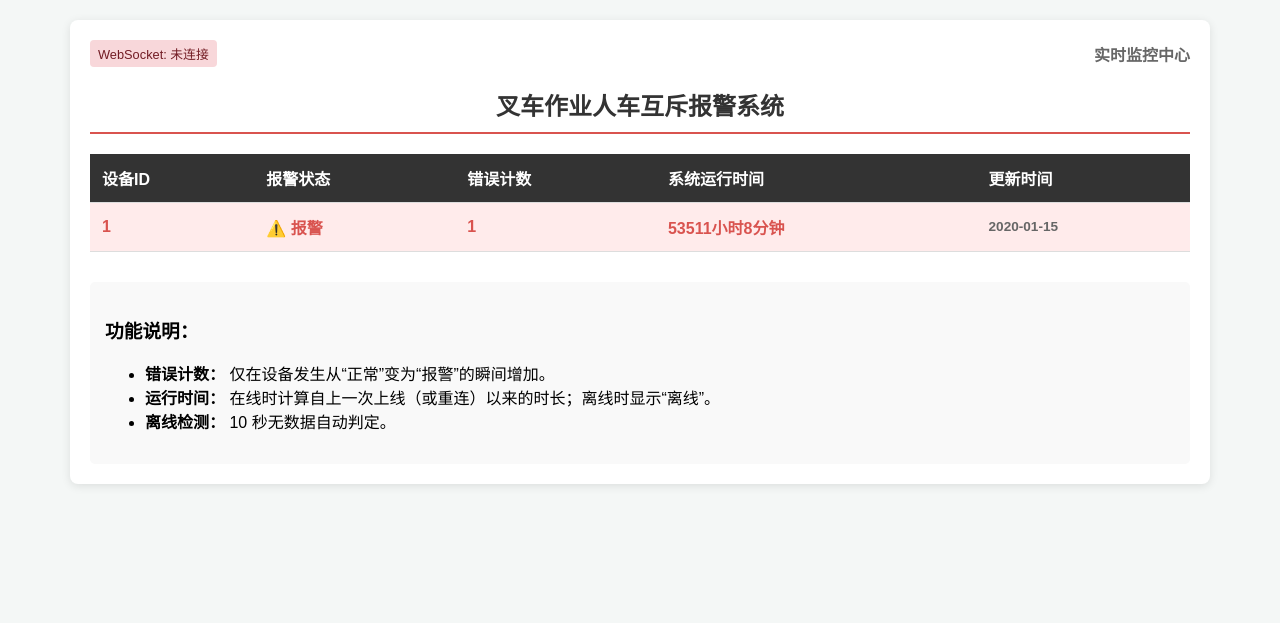
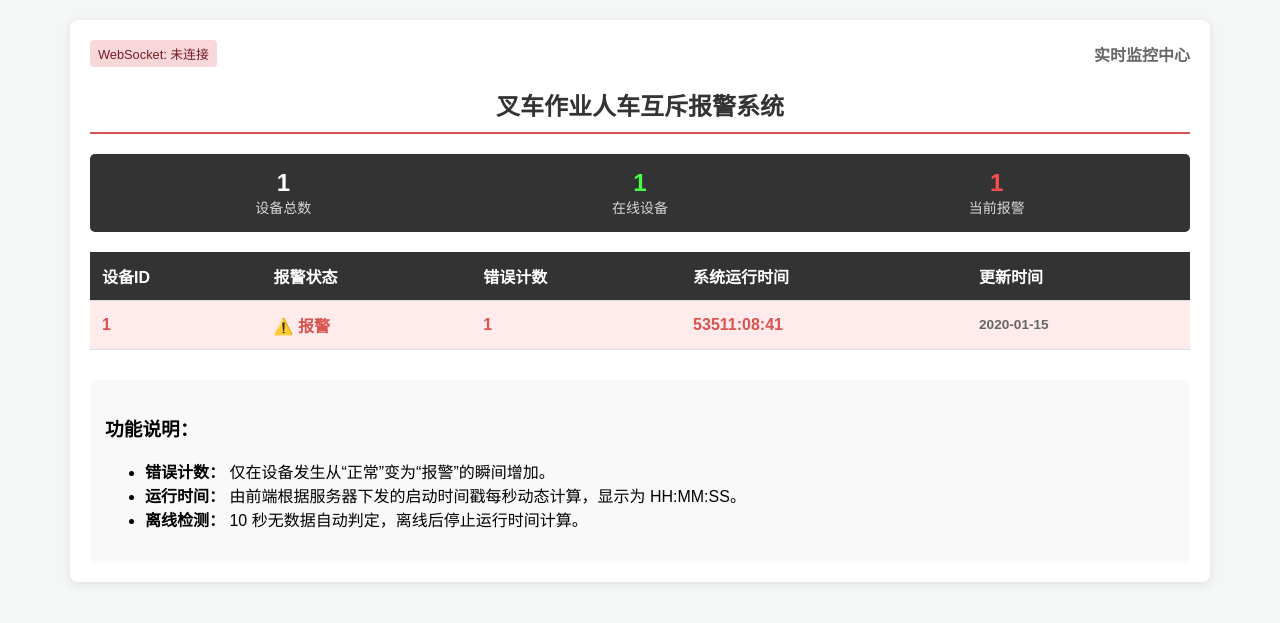
Before and after one commit to HaoxiangXia/yolo-forklift-safety-hub, a Flask app: page / in a window 1280 px wide. Shown: the top 623 px of the page. Run offline with Flask 3, Linux system fonts and the light colour scheme; tables that the repository leaves empty hold one stand-in row (values such as "Sample post"); some libraries are stand-ins or nearby versions.

Commit message:
运行时间前端计算优化，顶部统计栏功能实现

```diff
--- a/app.py
+++ b/app.py
@@ -6,7 +6,6 @@ import eventlet
 eventlet.monkey_patch()
 
 import time
-import threading
 from datetime import datetime
 from flask import Flask, jsonify, render_template
 from flask_socketio import SocketIO
@@ -14,25 +13,27 @@ import db
 import mqtt_client
 
 app = Flask(__name__)
-# 初始化 SocketIO
-socketio = SocketIO(app, cors_allowed_origins="*")
+# 显式指定 async_mode 为 eventlet
+socketio = SocketIO(app, cors_allowed_origins="*", async_mode='eventlet')
 
-# 初始化数据库（创建新表结构）
+# 初始化数据库
 db.init_db()
 
-# 将 SocketIO 实例传递给 MQTT 模块
+# 配置 MQTT 并传递 SocketIO
 mqtt_client.set_socketio(socketio)
-# 启动 MQTT 订阅客户端
 mqtt_client_inst = mqtt_client.start_mqtt()
 
-def offline_check_thread():
+def offline_check_loop():
     """
-    后台线程：每 5 秒检查一次设备在线状态
-    规则：超过 10 秒未上报则判定为离线
+    后台循环：每 5 秒检查一次离线
+    在 eventlet 架构下，使用 socketio.start_background_task 或 eventlet.spawn
     """
-    print("Offline detection thread started...")
+    print("Offline detection loop started...")
     while True:
         try:
+            # 必须使用 eventlet.sleep 而不是 time.sleep 来让出控制权
+            eventlet.sleep(5)
+
             devices = db.get_all_devices()
             now = datetime.now()
             changed = False
@@ -45,22 +46,19 @@ def offline_check_thread():
 
                     if diff > 10:
                         db.set_device_offline(dev['device_id'])
-                        print(f"Device {dev['device_id']} is now offline (last seen {diff}s ago)")
+                        print(f"Device {dev['device_id']} is now offline")
                         changed = True
 
             if changed:
-                latest_data = db.get_latest_status()
-                socketio.emit('device_update', latest_data)
+                full_data = db.get_latest_data_with_stats()
+                socketio.emit('device_update', full_data)
                 print("SocketIO: Broadcasted device_update (offline event)")
 
         except Exception as e:
-            print(f"Error in offline_check_thread: {e}")
+            print(f"Error in offline_check_loop: {e}")
 
-        time.sleep(5)
-
-# 启动离线检测后台线程
-daemon_thread = threading.Thread(target=offline_check_thread, daemon=True)
-daemon_thread.start()
+# 使用 SocketIO 提供的后台任务启动方式，它会自动适应 async_mode
+socketio.start_background_task(offline_check_loop)
 
 @app.route("/")
 def index():
@@ -69,21 +67,9 @@ def index():
 
 @app.route("/api/latest")
 def get_latest():
-    """API: 获取所有设备的最新状态"""
-    data = db.get_latest_status()
+    """API: 获取所有设备的最新状态及统计信息"""
+    data = db.get_latest_data_with_stats()
     return jsonify(data)
-
-# 如果不再需要历史记录接口，可以删除或保留，但注意数据库里现在主要维护实时状态
-@app.route("/api/history")
-def get_history_stub():
-    """历史记录接口（占位）"""
-    return jsonify([])
-
-@app.route("/test")
-def test():
-    socketio.emit("update", {"msg": "测试"})
-    return "ok"
-
 
 if __name__ == "__main__":
     socketio.run(app, host="0.0.0.0", port=5000, debug=False)
--- a/db.py
+++ b/db.py
@@ -1,8 +1,9 @@
 """
-SQLite 数据访问与表初始化
+SQLite 数据访问与表初始化 - 升级统计功能
 """
 
 import sqlite3
+import time
 from datetime import datetime
 
 DB_NAME = "alarm.db"
@@ -37,7 +38,6 @@ def init_db():
 def update_device_data(device_id, alarm):
     """
     当收到 MQTT 消息时更新设备数据
-    实现：boot_time 重置逻辑 和 error_count 累加逻辑
     """
     conn = get_db_connection()
     cursor = conn.cursor()
@@ -99,6 +99,26 @@ def get_all_devices():
     conn.close()
     return [dict(row) for row in rows]
 
+def get_latest_data_with_stats():
+    """
+    获取所有设备数据，并计算统计信息
+    返回格式: { devices: [...], stats: { total: X, online: Y, alarm: Z } }
+    """
+    devices = get_all_devices()
+    total = len(devices)
+    online = sum(1 for d in devices if d['online_status'] == 1)
+    # 只有在线且报警的才算作当前报警设备
+    alarm = sum(1 for d in devices if d['alarm_status'] == 1 and d['online_status'] == 1)
+
+    return {
+        "devices": devices,
+        "stats": {
+            "total": total,
+            "online": online,
+            "alarm": alarm
+        }
+    }
+
 def get_latest_status():
     """兼容旧接口"""
     return get_all_devices()
--- a/static/main.js
+++ b/static/main.js
@@ -1,38 +1,57 @@
 /**
  * 前端逻辑 - 升级版
- * 负责 WebSocket 连接、数据更新及运行时间实时刷新
+ * 1. 顶部统计栏实时更新
+ * 2. 运行时间前端每秒动态递增计算
  */
 
 document.addEventListener('DOMContentLoaded', () => {
     const tableBody = document.querySelector('#device-table tbody');
     const wsStatus = document.querySelector('#ws-status');
+
+    // 统计栏元素
+    const statTotal = document.getElementById('stat-total');
+    const statOnline = document.getElementById('stat-online');
+    const statAlarm = document.getElementById('stat-alarm');
+
     let devicesData = []; // 存储最新的设备列表
 
     /**
-     * 计算运行时间字符串
-     * @param {string} bootTimeStr 启动时间字符串
+     * 格式化运行时间为 HH:MM:SS
+     * @param {string} bootTimeStr 启动时间字符串 (YYYY-MM-DD HH:MM:SS)
      * @param {number} onlineStatus 0或1
      * @returns {string}
      */
-    function calculateUptime(bootTimeStr, onlineStatus) {
+    function formatRuntime(bootTimeStr, onlineStatus) {
         if (onlineStatus === 0) return '<span class="status-offline">离线</span>';
-        if (!bootTimeStr) return '-';
+        if (!bootTimeStr) return '00:00:00';
 
-        const bootDate = new Date(bootTimeStr);
+        // 将后端时间字符串转换为 Date 对象
+        const bootDate = new Date(bootTimeStr.replace(/-/g, '/'));
         const now = new Date();
-        const diffMs = now - bootDate;
+        const diffSec = Math.floor((now - bootDate) / 1000);
 
-        if (diffMs < 0) return '0小时0分钟';
+        if (diffSec < 0) return '00:00:00';
 
-        const diffMinutes = Math.floor(diffMs / (1000 * 60));
-        const hours = Math.floor(diffMinutes / 60);
-        const minutes = diffMinutes % 60;
+        const h = Math.floor(diffSec / 3600).toString().padStart(2, '0');
+        const m = Math.floor((diffSec % 3600) / 60).toString().padStart(2, '0');
+        const s = (diffSec % 60).toString().padStart(2, '0');
 
-        return `${hours}小时${minutes}分钟`;
+        return `${h}:${m}:${s}`;
     }
 
     /**
-     * 更新表格 DOM
+     * 更新统计栏显示
+     * @param {Object} stats
+     */
+    function updateStatsBar(stats) {
+        if (!stats) return;
+        statTotal.textContent = stats.total || 0;
+        statOnline.textContent = stats.online || 0;
+        statAlarm.textContent = stats.alarm || 0;
+    }
+
+    /**
+     * 渲染表格 DOM
      */
     function renderTable() {
         tableBody.innerHTML = '';
@@ -40,19 +59,21 @@ document.addEventListener('DOMContentLoaded', () => {
         devicesData.forEach(device => {
             const tr = document.createElement('tr');
 
-            // 报警高亮显示
+            // 报警且在线时高亮
             if (device.alarm_status === 1 && device.online_status === 1) {
                 tr.className = 'alarm-active';
             }
 
             const alarmText = device.alarm_status === 1 ? '⚠️ 报警' : '正常';
-            const uptime = calculateUptime(device.boot_time, device.online_status);
+            const runtime = formatRuntime(device.boot_time, device.online_status);
 
             tr.innerHTML = `
                 <td>${device.device_id}</td>
                 <td class="${device.alarm_status === 1 ? 'alarm-active' : 'alarm-normal'}">${alarmText}</td>
                 <td>${device.error_count}</td>
-                <td>${uptime}</td>
+                <td class="runtime-cell" data-boot="${device.boot_time}" data-online="${device.online_status}">
+                    ${runtime}
+                </td>
                 <td class="update-time">${device.update_time}</td>
             `;
             tableBody.appendChild(tr);
@@ -60,13 +81,16 @@ document.addEventListener('DOMContentLoaded', () => {
     }
 
     /**
-     * 定时刷新显示逻辑 (每分钟刷新一次运行时间)
+     * 每秒更新一次运行时间显示，不请求后端
      */
     setInterval(() => {
-        if (devicesData.length > 0) {
-            renderTable();
-        }
-    }, 60000);
+        const cells = document.querySelectorAll('.runtime-cell');
+        cells.forEach(cell => {
+            const boot = cell.getAttribute('data-boot');
+            const online = parseInt(cell.getAttribute('data-online'));
+            cell.innerHTML = formatRuntime(boot, online);
+        });
+    }, 1000);
 
     /**
      * 建立 WebSocket 连接
@@ -85,10 +109,12 @@ document.addEventListener('DOMContentLoaded', () => {
         wsStatus.className = 'ws-disconnected';
     });
 
-    // 监听实时数据更新
+    // 接收后端推送
     socket.on('device_update', (data) => {
         console.log('Received real-time update:', data);
-        devicesData = data;
+        // data 结构: { devices: [...], stats: { total, online, alarm } }
+        devicesData = data.devices || [];
+        updateStatsBar(data.stats);
         renderTable();
     });
 
@@ -96,7 +122,9 @@ document.addEventListener('DOMContentLoaded', () => {
     async function init() {
         try {
             const res = await fetch('/api/latest');
-            devicesData = await res.json();
+            const data = await res.json();
+            devicesData = data.devices || [];
+            updateStatsBar(data.stats);
             renderTable();
         } catch (e) {
             console.error('Init error:', e);
--- a/templates/index.html
+++ b/templates/index.html
@@ -8,6 +8,23 @@
         body { font-family: 'Microsoft YaHei', sans-serif; margin: 20px; background-color: #f4f7f6; }
         .container { max-width: 1100px; margin: 0 auto; background: white; padding: 20px; border-radius: 8px; box-shadow: 0 2px 10px rgba(0,0,0,0.1); }
         h2 { color: #333; border-bottom: 2px solid #d9534f; padding-bottom: 10px; text-align: center; }
+
+        /* 顶部统计栏样式 */
+        .stats-bar {
+            display: flex;
+            justify-content: space-around;
+            background: #333;
+            color: white;
+            padding: 15px;
+            border-radius: 5px;
+            margin-bottom: 20px;
+        }
+        .stat-item { text-align: center; }
+        .stat-value { font-size: 24px; font-weight: bold; display: block; }
+        .stat-label { font-size: 14px; opacity: 0.8; }
+        .stat-alarm { color: #ff4d4d; }
+        .stat-online { color: #44ff44; }
+
         table { width: 100%; border-collapse: collapse; margin-top: 20px; }
         th, td { padding: 12px; text-align: left; border-bottom: 1px solid #ddd; }
         th { background-color: #333; color: white; }
@@ -31,6 +48,22 @@
 
         <h2>叉车作业人车互斥报警系统</h2>
 
+        <!-- 顶部统计栏 -->
+        <div class="stats-bar">
+            <div class="stat-item">
+                <span id="stat-total" class="stat-value">0</span>
+                <span class="stat-label">设备总数</span>
+            </div>
+            <div class="stat-item">
+                <span id="stat-online" class="stat-value stat-online">0</span>
+                <span class="stat-label">在线设备</span>
+            </div>
+            <div class="stat-item">
+                <span id="stat-alarm" class="stat-value stat-alarm">0</span>
+                <span class="stat-label">当前报警</span>
+            </div>
+        </div>
+
         <table id="device-table">
             <thead>
                 <tr>
@@ -50,8 +83,8 @@
             <h3>功能说明：</h3>
             <ul>
                 <li><strong>错误计数：</strong> 仅在设备发生从“正常”变为“报警”的瞬间增加。</li>
-                <li><strong>运行时间：</strong> 在线时计算自上一次上线（或重连）以来的时长；离线时显示“离线”。</li>
-                <li><strong>离线检测：</strong> 10 秒无数据自动判定。</li>
+                <li><strong>运行时间：</strong> 由前端根据服务器下发的启动时间戳每秒动态计算，显示为 HH:MM:SS。</li>
+                <li><strong>离线检测：</strong> 10 秒无数据自动判定，离线后停止运行时间计算。</li>
             </ul>
         </div>
     </div>
```
Also changed, not shown: mqtt_client.py (+7 -19 lines).
